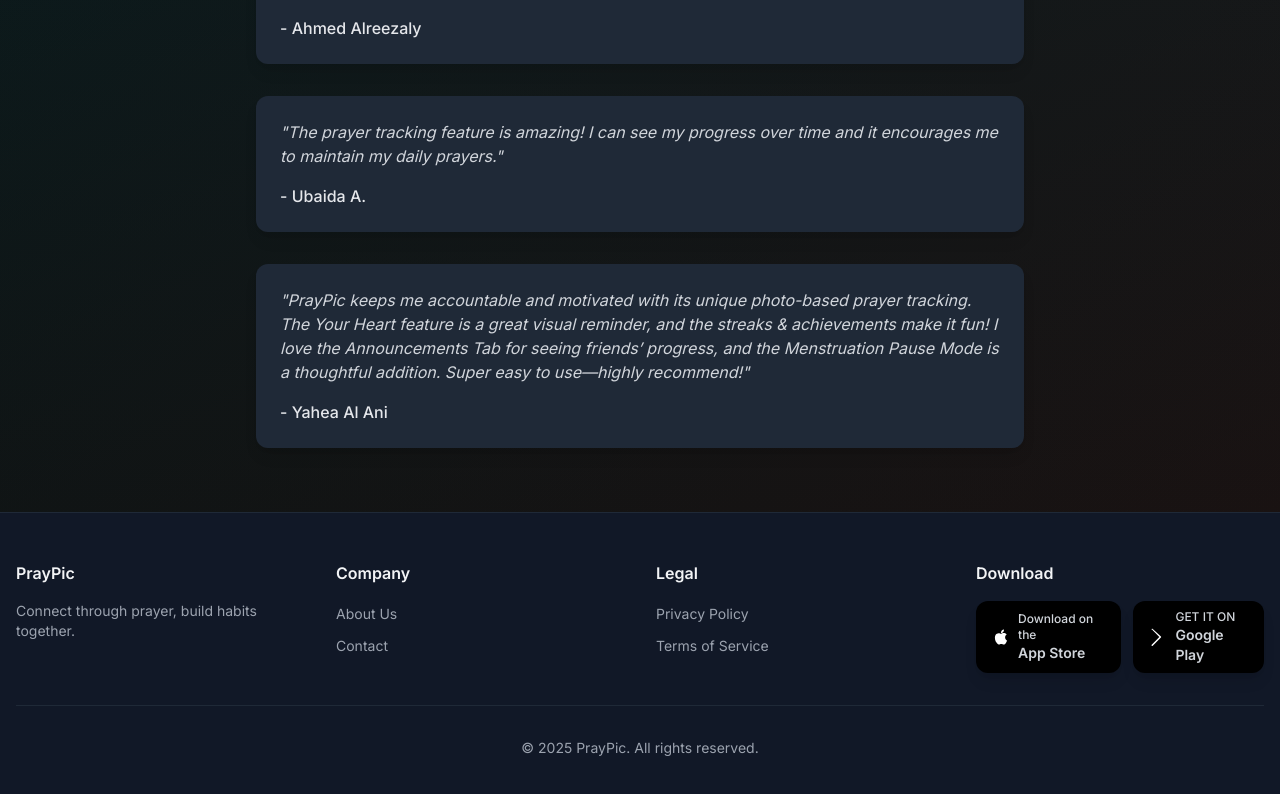
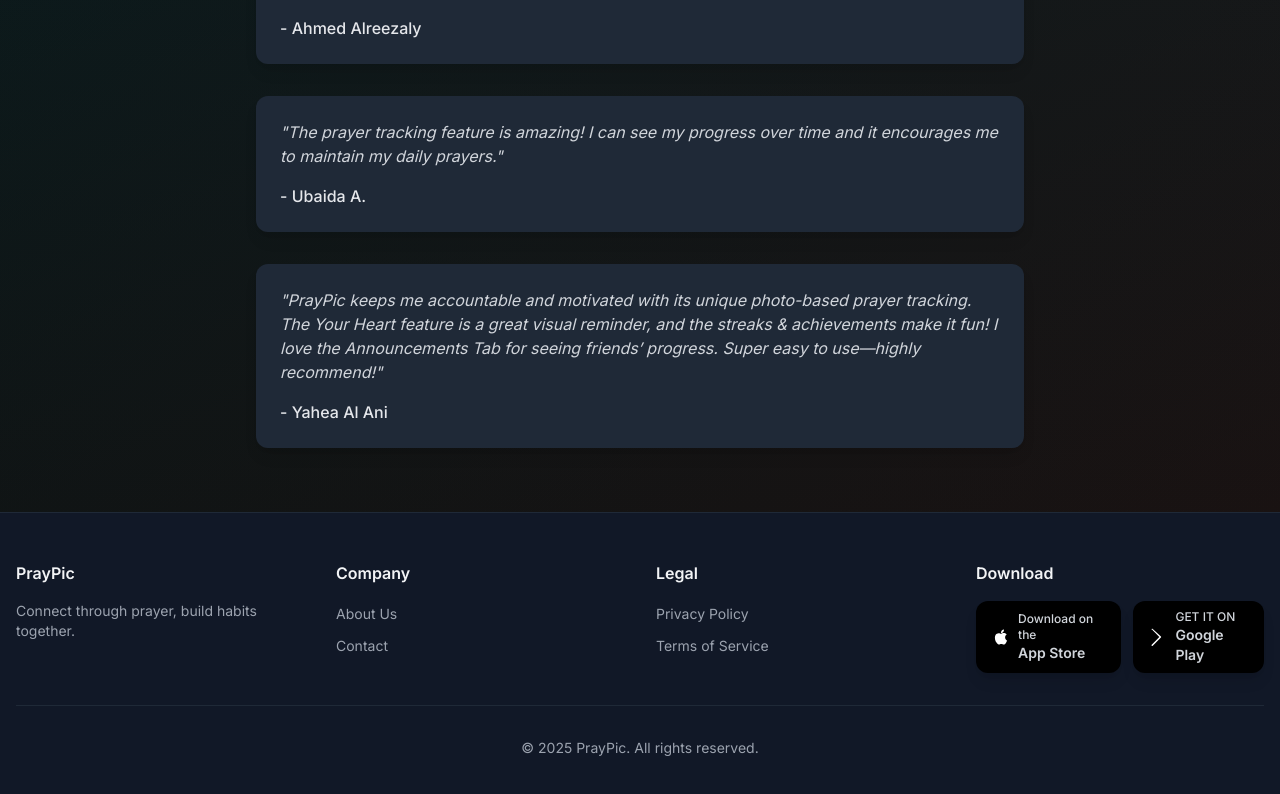
Before and after one commit to yousifUnity/Pray-Pic, a Next.js app: page /about in a window 1280 px wide. Shown: the part 1396-2190 px from the top of the page. Built offline with nearby package versions, Linux system fonts and the light colour scheme.

Commit message:
added review

```diff
--- a/src/app/about/page.tsx
+++ b/src/app/about/page.tsx
@@ -104,7 +104,7 @@
               </div>
               <div className="bg-white dark:bg-gray-800 p-6 rounded-xl shadow-lg">
                 <p className="text-gray-600 dark:text-gray-300 italic mb-4">
-                  "PrayPic keeps me accountable and motivated with its unique photo-based prayer tracking. The Your Heart feature is a great visual reminder, and the streaks & achievements make it fun! I love the Announcements Tab for seeing friends’ progress, and the Menstruation Pause Mode is a thoughtful addition. Super easy to use—highly recommend!"
+                  "PrayPic keeps me accountable and motivated with its unique photo-based prayer tracking. The Your Heart feature is a great visual reminder, and the streaks & achievements make it fun! I love the Announcements Tab for seeing friends’ progress. Super easy to use—highly recommend!"
                 </p>
                 <p className="font-medium dark:text-gray-200">- Yahea Al Ani</p>
               </div>
```
